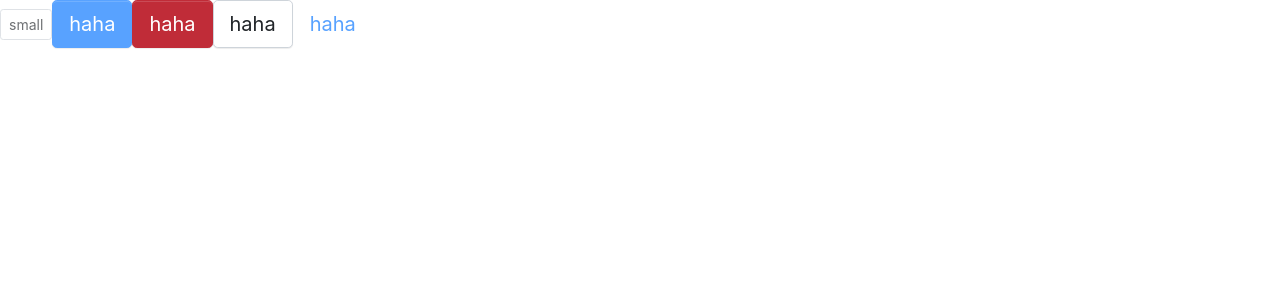
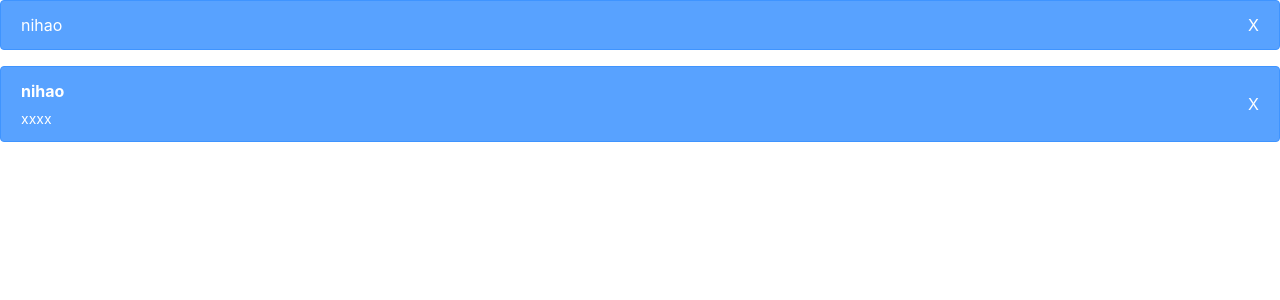
Before and after one commit to salier1/elephant-design, a React (Create React App) app: page / in a window 1280 px wide. Shown: the top 300 px of the page. Built offline with nearby package versions, Linux system fonts and the light colour scheme.

Commit message:
5.6 4doneAlert

```diff
--- a/src/App.tsx
+++ b/src/App.tsx
@@ -1,25 +1,10 @@
 import React from "react";
-import Button, { ButtonSize, ButtonType } from "./components/Button/Button";
-
+import Alert from "./components/Alert/Alert";
 function App() {
   return (
     <div className="App">
-      <Button size={ButtonSize.Small} disabled>
-        small
-      </Button>
-
-      <Button size={ButtonSize.Large} btnType={ButtonType.Primary}>
-        haha
-      </Button>
-      <Button size={ButtonSize.Large} btnType={ButtonType.Danger} href="https://www.google.com.hk/">
-        haha
-      </Button>
-      <Button size={ButtonSize.Large} btnType={ButtonType.Default} href="https://www.google.com.hk/">
-        haha
-      </Button>
-      <Button size={ButtonSize.Large} btnType={ButtonType.Link} href="https://www.google.com.hk/">
-        haha
-      </Button>
+      <Alert title="nihao"></Alert>
+      <Alert title="nihao" description="xxxx"></Alert>
     </div>
   );
 }
--- /dev/null
+++ b/src/components/Alert/Alert.tsx
@@ -0,0 +1,44 @@
+import React, { useState } from "react";
+import classNames from "classnames";
+// import Transition from "../Transition";
+export type AlertType = "success" | "default" | "warning" | "danger";
+interface BaseAlertProps {
+  type?: AlertType;
+  title: string;
+  closeable?: boolean;
+  className?: string;
+  description?: string;
+  onClose?: () => void;
+}
+
+const Alert: React.FC<BaseAlertProps> = (props) => {
+  const [hide, setHide] = useState(false);
+  const { type = "default", title, closeable = true, className, description, onClose, ...restProps } = props;
+  const classes = classNames("alt", className, {
+    [`alt-${type}`]: type,
+  });
+  const titleClasses = classNames("alt-title", className, {
+    "bold-title": description,
+  });
+  const handleClose = (e: React.MouseEvent) => {
+    if (onClose) {
+      onClose();
+    }
+    setHide(true);
+  };
+  return (
+    // <Transition in={!hide} timeout={300} animation="zoom-in-top">
+    <div className={classes} {...restProps}>
+      <span className={titleClasses}>{title}</span>
+      {closeable && (
+        <span className="alt-close" onClick={handleClose}>
+          X
+        </span>
+      )}
+      {description && <p className="alt-desc">{description}</p>}
+    </div>
+    // </Transition>
+  );
+};
+
+export default Alert;
--- /dev/null
+++ b/src/components/Alert/_style.scss
@@ -0,0 +1,39 @@
+$alert-colors: ("default": $primary,
+  "success": $success,
+  "warning": $warning,
+  "danger": $danger,
+);
+
+.alt {
+  position: relative;
+  padding: $alert-padding-y $alert-padding-x;
+  margin-bottom: $alert-margin-bottom;
+  border: $alert-border-width solid transparent;
+  border-radius: $alert-border-radius;
+
+  .alt-close {
+    position: absolute;
+    top: 50%;
+    right: 0;
+    transform: translate(0, -50%);
+    padding: $alert-padding-y $alert-padding-x;
+    color: inherit;
+    cursor: pointer;
+  }
+
+  .bold-title {
+    font-weight: $font-weight-bold;
+  }
+
+  .alt-desc {
+    font-size: $alert-description-font-size;
+    margin: $alert-description-top-margin 0 0;
+  }
+}
+
+@each $color,
+$value in $alert-colors {
+  .alt-#{$color} {
+    @include alert-style($value, darken($value, 5%), $white);
+  }
+}
--- a/src/components/Button/Button.tsx
+++ b/src/components/Button/Button.tsx
@@ -1,16 +1,7 @@
 import React from "react";
 import classNames from "classnames";
-export enum ButtonSize {
-  Large = "lg",
-  Small = "sm",
-}
-
-export enum ButtonType {
-  Primary = "primary",
-  Default = "default",
-  Danger = "danger",
-  Link = "link",
-}
+export type ButtonSize = "lg" | "sm" | "md";
+export type ButtonType = "primary" | "default" | "danger" | "link";
 
 interface BaseButtonProps {
   className?: string;
@@ -25,13 +16,13 @@ type NativeButtonProps = BaseButtonProps & React.ButtonHTMLAttributes<HTMLElemen
 type AnchorButtonProps = BaseButtonProps & React.AnchorHTMLAttributes<HTMLElement>;
 export type ButtonProps = Partial<NativeButtonProps & AnchorButtonProps>;
 const Button: React.FC<ButtonProps> = (props) => {
-  const { btnType = ButtonType.Default, size, disabled = false, className, children, href, ...restProps } = props;
+  const { btnType = "default", size = "md", disabled = false, className, children, href, ...restProps } = props;
   const classes = classNames("btn", className, {
     [`btn-${btnType}`]: btnType,
     [`btn-${size}`]: size,
-    disabled: btnType === ButtonType.Link && disabled,
+    disabled: btnType === "link" && disabled,
   });
-  if (btnType === ButtonType.Link && href) {
+  if (btnType === "link" && href) {
     return (
       <a className={classes} href={href} {...restProps}>
         {children}
--- a/src/components/Button/_style.scss
+++ b/src/components/Button/_style.scss
@@ -13,19 +13,27 @@
   box-shadow: $btn-box-shadow;
   cursor: pointer;
   transition: $btn-transition;
+
   &.disabled,
   &[disabled] {
     cursor: not-allowed;
     opacity: $btn-disabled-opacity;
     box-shadow: none;
-    > * {
+
+    >* {
       pointer-events: none;
     }
   }
 }
+
 .btn-lg {
   @include button-size($btn-padding-y-lg, $btn-padding-x-lg, $btn-font-size-lg, $btn-border-radius-lg);
 }
+
+.btn-md {
+  @include button-size($btn-padding-y-md, $btn-padding-x-md, $btn-font-size-md, $btn-border-radius-md);
+}
+
 .btn-sm {
   @include button-size($btn-padding-y-sm, $btn-padding-x-sm, $btn-font-size-sm, $btn-border-radius-sm);
 }
@@ -33,9 +41,11 @@
 .btn-primary {
   @include button-style($primary, $primary, $white);
 }
+
 .btn-danger {
   @include button-style($danger, $danger, $white);
 }
+
 .btn-default {
   @include button-style($white, $gray-400, $body-color, $white, $primary, $primary);
 }
@@ -45,15 +55,18 @@
   color: $btn-link-color;
   text-decoration: $link-decoration;
   box-shadow: none;
+
   &:hover {
     color: $btn-link-hover-color;
     text-decoration: $link-hover-decoration;
   }
+
   &:focus,
   &.focus {
     text-decoration: $link-hover-decoration;
     box-shadow: none;
   }
+
   &[disabled],
   &.disabled {
     color: $btn-link-disabled-color;
--- /dev/null
+++ b/src/components/Button/index.jsx
@@ -0,0 +1,2 @@
+import Button from "./Button";
+export default Button;
--- a/src/styles/_mixin.scss
+++ b/src/styles/_mixin.scss
@@ -8,17 +8,20 @@
   color: $color;
   background: $background;
   border-color: $border;
+
   &:hover {
     background: $hover-background;
     border-color: $hover-border;
     color: $hover-color;
   }
+
   &:focus,
   &.focus {
     background: $hover-background;
     border-color: $hover-border;
     color: $hover-color;
   }
+
   &:disabled,
   &.disabled {
     background: $background;
@@ -26,3 +29,9 @@
     color: $color;
   }
 }
+
+@mixin alert-style($background, $border, $color) {
+  color: $color;
+  background: $background;
+  border-color: $border;
+}
--- a/src/styles/_variables.scss
+++ b/src/styles/_variables.scss
@@ -162,6 +162,7 @@ $border-color: $gray-300 !default;
 
 $border-radius: 0.25rem !default;
 $border-radius-lg: 0.3rem !default;
+$border-radius-md: 0.25rem !default;
 $border-radius-sm: 0.2rem !default;
 
 // 不同类型的 box shadow
@@ -184,6 +185,10 @@ $btn-padding-y-sm: 0.25rem !default;
 $btn-padding-x-sm: 0.5rem !default;
 $btn-font-size-sm: $font-size-sm !default;
 
+$btn-padding-y-md: 0.375rem !default;
+$btn-padding-x-md: 0.75rem !default;
+$btn-font-size-md: $font-size-sm !default;
+
 $btn-padding-y-lg: 0.5rem !default;
 $btn-padding-x-lg: 1rem !default;
 $btn-font-size-lg: $font-size-lg !default;
@@ -203,6 +208,7 @@ $btn-link-disabled-color: $gray-600 !default;
 // 按钮 radius
 $btn-border-radius: $border-radius !default;
 $btn-border-radius-lg: $border-radius-lg !default;
+$btn-border-radius-md: $border-radius-md !default;
 $btn-border-radius-sm: $border-radius-sm !default;
 
 $btn-transition: color 0.15s ease-in-out, background-color 0.15s ease-in-out, border-color 0.15s ease-in-out, box-shadow 0.15s ease-in-out !default;
--- a/src/styles/index.scss
+++ b/src/styles/index.scss
@@ -12,3 +12,6 @@
 
 // button
 @import "../components/Button/style";
+
+//alert
+@import "../components/Alert/style";
```
Also changed, not shown: 2 other files (tests, documents, lock files or other folders).
